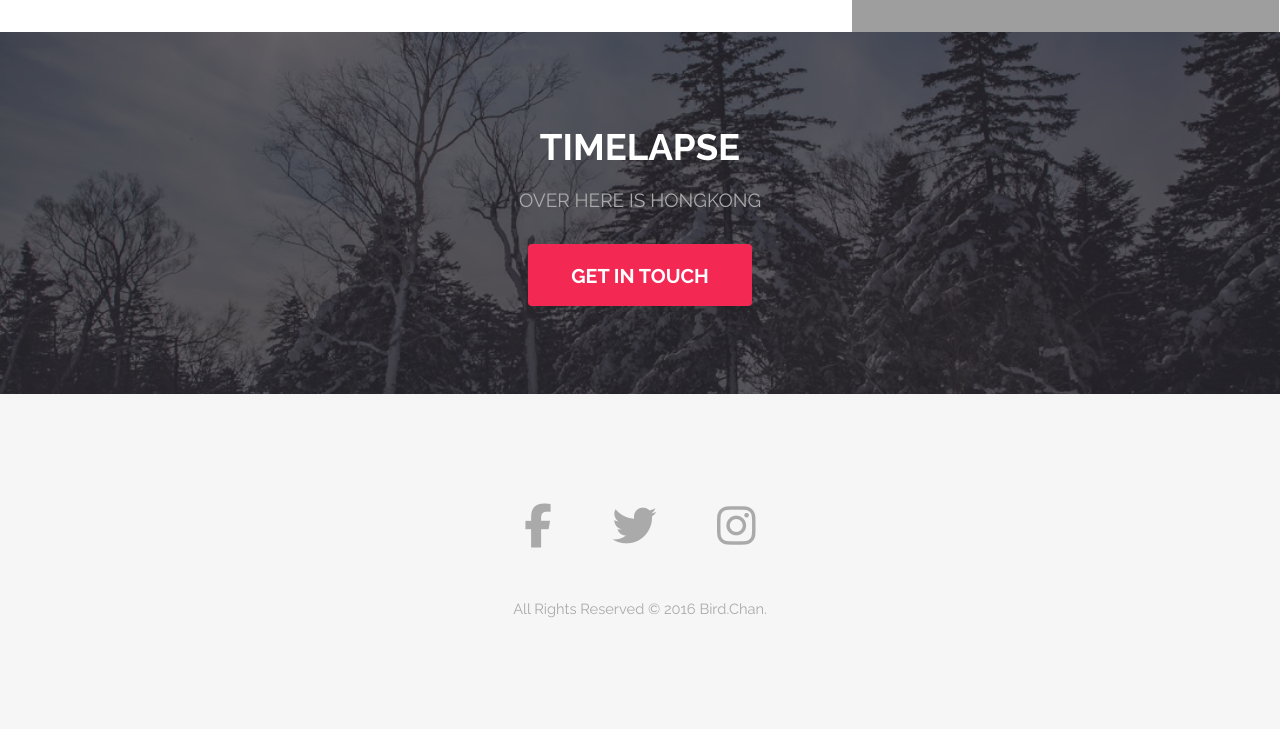
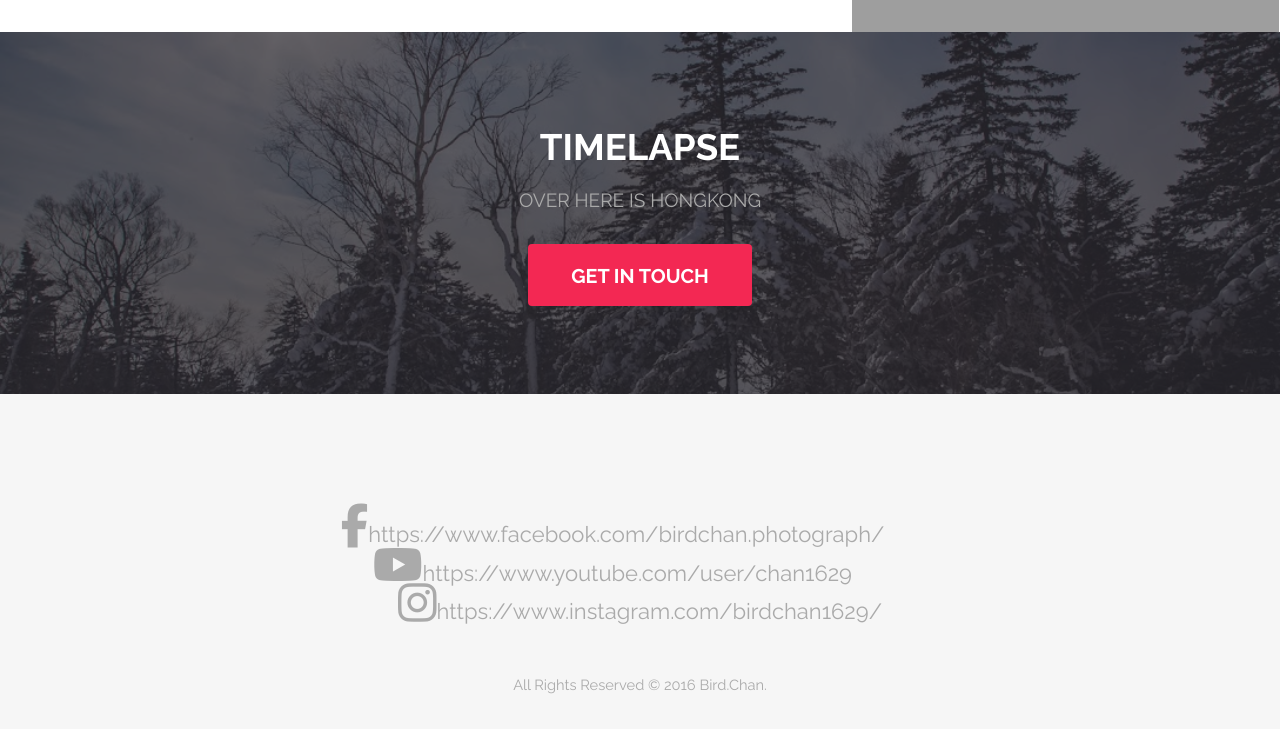
Before and after one commit to chan1629/chan1629.github.io, a website: page index.html in a window 1280 px wide. Shown: the part 2138-2867 px from the top of the page. Drawn offline with nearby package versions, Linux system fonts and the light colour scheme; grey boxes are pictures that could not be loaded.

Commit message:
Update index.html

```diff
--- a/index.html
+++ b/index.html
@@ -91,9 +91,9 @@
 			<footer id="footer">
 				<div class="container">
 					<ul class="icons">
-						<li><a href="#" class="icon fa-facebook"></a></li>
-						<li><a href="#" class="icon fa-twitter"></a></li>
-						<li><a href="#" class="icon fa-instagram"></a></li>
+						<li><a href="#" class="icon fa-facebook">https://www.facebook.com/birdchan.photograph/</a></li>
+						<li><a href="#" class="icon fa-youtube">https://www.youtube.com/user/chan1629</a></li>
+						<li><a href="#" class="icon fa-instagram">https://www.instagram.com/birdchan1629/</a></li>
 					</ul>
 					<ul class="copyright">
 						<li>All Rights Reserved © 2016 Bird.Chan.</li>
```
